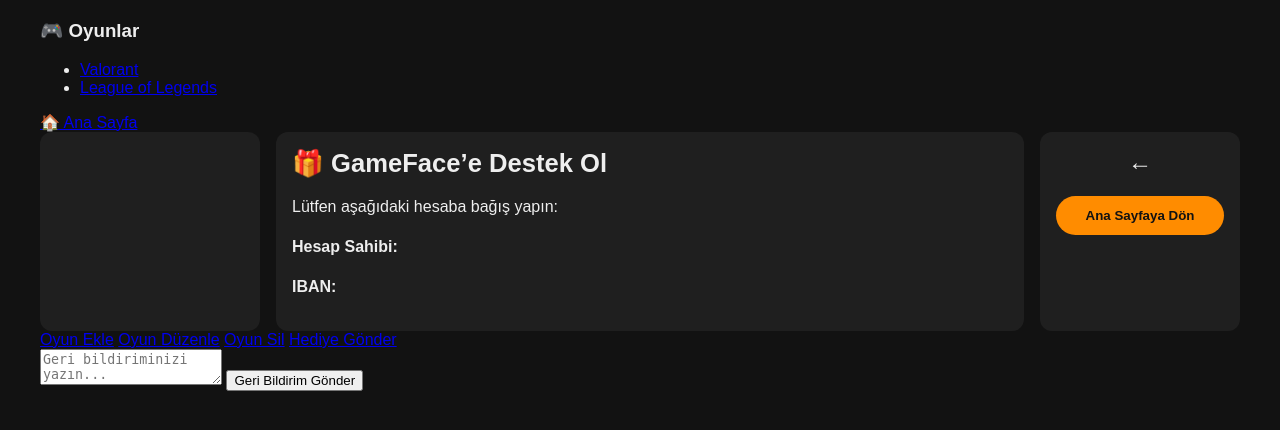
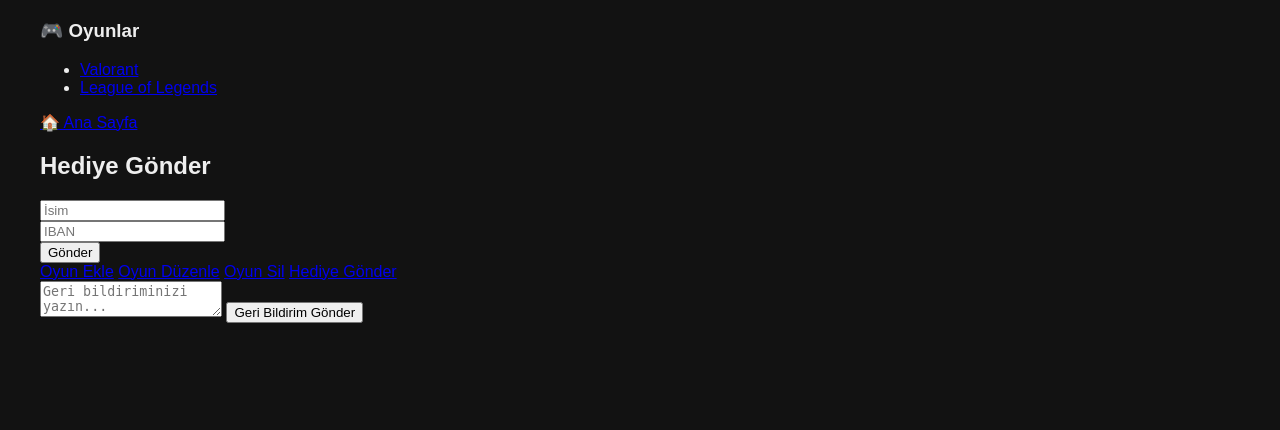
Before and after one commit to KeroRy1/KeroGame, a Flask app: page /gift in a window 1280 px wide. Shown: the top 430 px of the page. Run offline with Flask 3, Linux system fonts and the light colour scheme.

Commit message:
Update gift.html

```diff
--- a/templates/gift.html
+++ b/templates/gift.html
@@ -1,26 +1,12 @@
 {% extends 'base.html' %}
+
+{% block title %}Hediye Gönder - GameFace{% endblock %}
+
 {% block content %}
-<div class="layout-grid">
-
-  <!-- SOL BOŞ -->
-  <nav class="sidebar-left">&nbsp;</nav>
-
-  <!-- ORTA: Bağış Bilgileri -->
-  <main class="main-content">
-    <h1>🎁 GameFace’e Destek Ol</h1>
-    <p>Lütfen aşağıdaki hesaba bağış yapın:</p>
-    <p><strong>Hesap Sahibi:</strong><br>{{ config['DONATION_NAME'] }}</p>
-    <p><strong>IBAN:</strong><br>{{ config['DONATION_IBAN'] }}</p>
-  </main>
-
-  <!-- SAĞ: Geri Dön Butonu -->
-  <aside class="sidebar-right">
-    <h2>←</h2>
-    <button class="btn"
-            onclick="location.href='{{ url_for('index') }}'">
-      Ana Sayfaya Dön
-    </button>
-  </aside>
-
-</div>
+<h2>Hediye Gönder</h2>
+<form action="{{ url_for('gift') }}" method="POST">
+    <input type="text" name="name" placeholder="İsim" required><br>
+    <input type="text" name="iban" placeholder="IBAN" required><br>
+    <button type="submit">Gönder</button>
+</form>
 {% endblock %}
```
